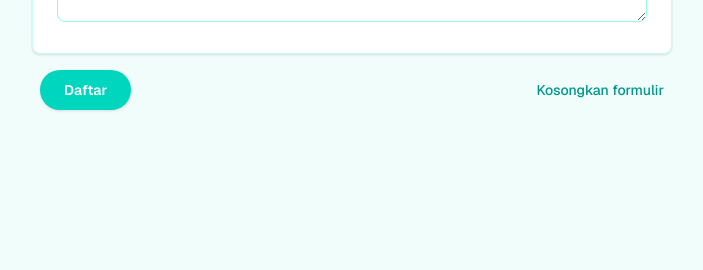
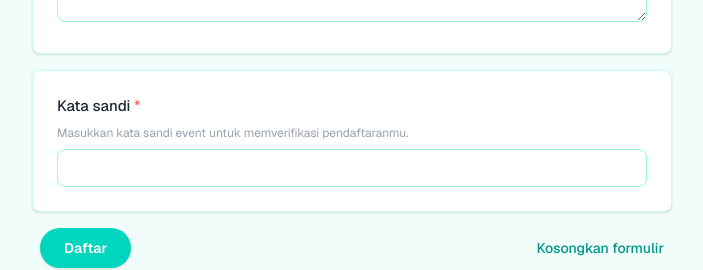
Before and after one commit to Isovyy/santahalu, a Next.js app: page / in a window 1280 px wide. Shown: the part 3356-3626 px from the top of the page, without its empty margins (288-991 px from the left). Before the commit the page ends 3506 px from the top, so only its background shows below. Built offline with nearby package versions, Linux system fonts and the light colour scheme; no server answers; the database is empty.

Commit message:
added password

```diff
--- a/app/RegisterForm.tsx
+++ b/app/RegisterForm.tsx
@@ -46,6 +46,7 @@ interface FormState {
   avoidList: AvoidEntry[];
   yumeDocuLink: string;
   notes: string;
+  password: string;
   yumeTypeGive: string[];
   yumeTypeGiveOther: string;
   yumeTypeReceive: string;
@@ -67,6 +68,7 @@ const initialState: FormState = {
   avoidList: [],
   yumeDocuLink: "",
   notes: "",
+  password: "",
   yumeTypeGive: [],
   yumeTypeGiveOther: "",
   yumeTypeReceive: "",
@@ -111,6 +113,7 @@ function participantToForm(p: LookupParticipant): FormState {
     avoidList: parseAvoidListValue(p.avoidList ?? ""),
     yumeDocuLink: p.yumeDocuLink,
     notes: p.notes ?? "",
+    password: "",
     ...splitYumeTypeGive(p.yumeTypeGive),
     ...splitYumeTypeReceive(p.yumeTypeReceive),
   };
@@ -287,6 +290,7 @@ export default function RegisterForm({ copy }: { copy: FormCopy }) {
       avoidList: form.avoidList.map((a) => `${a.character} | ${a.fandom}`).join("; "),
       yumeDocuLink: form.yumeDocuLink,
       notes: form.notes,
+      password: form.password,
       editCode,
     };
 
@@ -637,6 +641,16 @@ export default function RegisterForm({ copy }: { copy: FormCopy }) {
           />
         </Field>
 
+        <Field label={copy["field.password.label"]} required hint={copy["field.password.hint"]}>
+          <input
+            type="password"
+            required
+            className={inputClass}
+            value={form.password}
+            onChange={(e) => update("password", e.target.value)}
+          />
+        </Field>
+
         {error && <p className="px-2 text-sm text-red-400">{error}</p>}
 
         <div className="flex items-center justify-between gap-4 px-2">
--- a/app/admin/form-copy/FormCopyEditor.tsx
+++ b/app/admin/form-copy/FormCopyEditor.tsx
@@ -98,6 +98,8 @@ const SECTIONS: CopySection[] = [
       { key: "field.avoidList.label", label: "Avoid list - label" },
       { key: "field.avoidList.hint", label: "Avoid list - hint", multiline: true },
       { key: "field.notes.label", label: "Notes - label" },
+      { key: "field.password.label", label: "Kata sandi - label" },
+      { key: "field.password.hint", label: "Kata sandi - hint", multiline: true },
     ],
   },
   {
--- a/app/api/register/route.ts
+++ b/app/api/register/route.ts
@@ -18,6 +18,8 @@ const REQUIRED_FIELDS = [
   "yumeTypeGive",
 ] as const;
 
+const EVENT_PASSWORD = "mlytselalu";
+
 function str(value: unknown): string {
   return typeof value === "string" ? value.trim() : "";
 }
@@ -35,6 +37,10 @@ export async function POST(req: NextRequest) {
       { error: "You must confirm you understand the event rules." },
       { status: 400 }
     );
+  }
+
+  if (str(body.password) !== EVENT_PASSWORD) {
+    return NextResponse.json({ error: "Kata sandi salah." }, { status: 400 });
   }
 
   for (const field of REQUIRED_FIELDS) {
--- a/lib/formCopyDefaults.ts
+++ b/lib/formCopyDefaults.ts
@@ -75,6 +75,8 @@ export const FORM_COPY_DEFAULTS = {
   "field.avoidList.hint":
     "Opsional. Karakter atau fandom tertentu yang tidak ingin kamu buatkan hadiah. Isi fandom dan nama karakter, lalu klik Tambah (bisa lebih dari satu).",
   "field.notes.label": "Notes",
+  "field.password.label": "Kata sandi",
+  "field.password.hint": "Masukkan kata sandi event untuk memverifikasi pendaftaranmu.",
 
   "option.relationshipType.Romantic": "Romantic",
   "option.relationshipType.Platonic": "Platonic",
```
Also changed, not shown: 1 other file (tests, documents, lock files or other folders).
